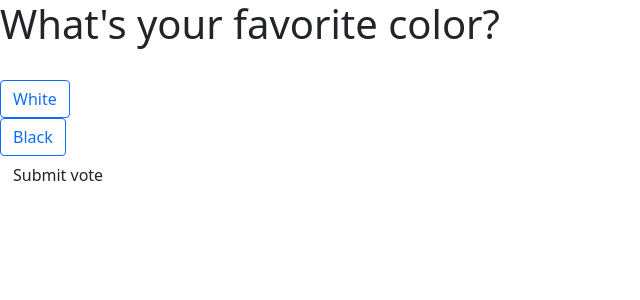
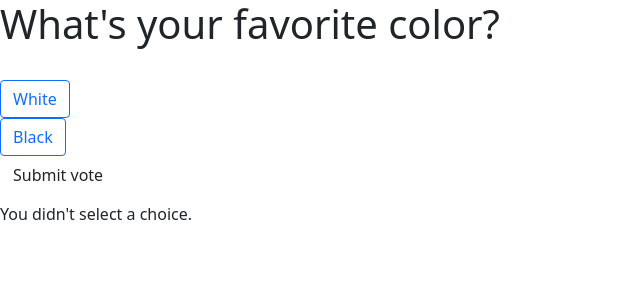
Before and after one commit to SupansaTan/Q2, a Django app: page /2/vote/ in a window 1280 px wide. Shown: the top 300 px of the page, without its empty margins (0-640 px from the left). Run offline with Django 3.2, Linux system fonts and the light colour scheme; data comes from the database, SQL or seed files in the repository.

Commit message:
Show the message when choice is not selected and press submit vote

```diff
--- a/polls/templates/polls/detail.html
+++ b/polls/templates/polls/detail.html
@@ -36,6 +36,13 @@
                 <input class="btn" id="submit-btn" type="submit" value="Submit vote">
             </div>
         </form>
+
+        <!-- not select a choice -->
+        {% if error_message %}
+        <div class="message">
+            <p>{{ error_message }}</p>
+        </div>
+        {% endif %}
     </div>
 </main>
 
--- a/polls/views.py
+++ b/polls/views.py
@@ -80,7 +80,8 @@ def vote(request, question_id):
     except (KeyError, Choice.DoesNotExist):
         # Redisplay the question voting form.
         return render(request, 'polls/detail.html', {
-            'question': question
+            'question': question,
+            'error_message': "You didn't select a choice."
         })
     else:
         # add score of that choice
```
